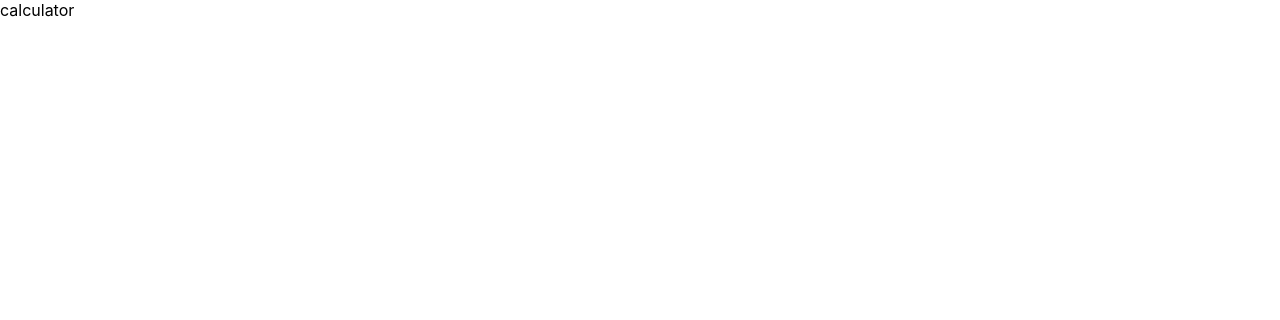
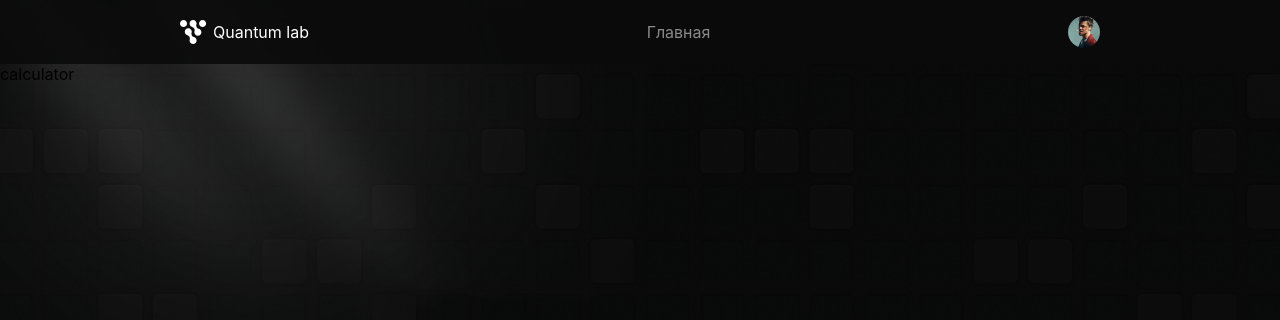
Before and after one commit to mavliut-fozliev/nextjs-project, a Next.js app: page /calculator in a window 1280 px wide. Shown: the top 320 px of the page. Built offline with nearby package versions, Linux system fonts and the light colour scheme.

Commit message:
feat: create Layout that contain common components

```diff
--- a/pages/_app.tsx
+++ b/pages/_app.tsx
@@ -1,8 +1,13 @@
 import type { AppProps } from "next/app";
 import "../styles/globals.scss";
+import Layout from "../src/components/Layout";
 
 function MyApp({ Component, pageProps }: AppProps) {
-  return <Component {...pageProps} />;
+  return (
+    <Layout>
+      <Component {...pageProps} />
+    </Layout>
+  );
 }
 
 export default MyApp;
--- /dev/null
+++ b/src/components/Layout.tsx
@@ -0,0 +1,19 @@
+import { NextComponentType } from "next";
+import { Header } from "./Header";
+import backgroundImage from "../../assets/background.png";
+import styles from "../../styles/components/Layout.module.scss";
+
+interface LayoutProps {
+  children: React.ReactNode;
+}
+
+const Layout: NextComponentType<{}, {}, LayoutProps> = ({ children }) => {
+  return (
+    <div className={styles.background} style={{ backgroundImage: `url(${backgroundImage.src})` }}>
+      <Header />
+      <main className={styles.main}>{children}</main>
+    </div>
+  );
+};
+
+export default Layout;
--- /dev/null
+++ b/styles/components/Layout.module.scss
@@ -0,0 +1,10 @@
+.background {
+  background-size: cover;
+  background-position: center;
+  width: 100vw;
+  height: 100vh;
+}
+
+.main {
+  height: calc(100% - 64px);
+}
```
Also changed, not shown: pages/index.tsx (+3 -7 lines), styles/Home.module.scss (+1 -8 lines).
